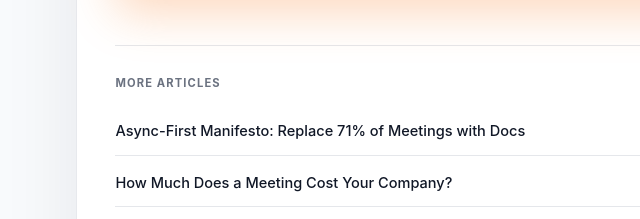
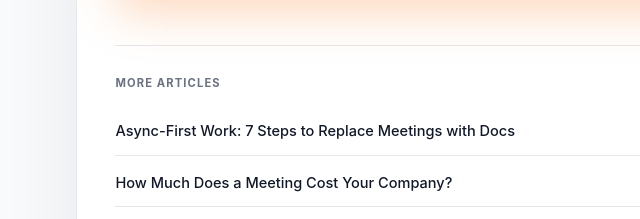
Before and after one commit to qadeeradil14-alt/meetingmeter, a plain HTML site: page blog-site/37-billion-wasted-on-meetings-is-your-company-guilty/index.html in a window 1280 px wide. Shown: the part 5531-5750 px from the top of the page, 194-834 px from the left. Drawn offline with Linux system fonts and the light colour scheme.

Commit message:
Blog: update related-post link titles

```diff
--- a/blog-site/37-billion-wasted-on-meetings-is-your-company-guilty/index.html
+++ b/blog-site/37-billion-wasted-on-meetings-is-your-company-guilty/index.html
@@ -461,7 +461,7 @@ article blockquote p{margin:0;color:#374151}
 <nav class="rel" aria-label="Related Articles">
   <h2>More Articles</h2>
   <ul>
-    <li><a href="https://blog.agendaburn.com/async-first-manifesto-replace-71-of-meetings-with-docs/"><span>Async-First Manifesto: Replace 71% of Meetings with Docs</span><span class="ra">→</span></a></li>
+    <li><a href="https://blog.agendaburn.com/async-first-manifesto-replace-71-of-meetings-with-docs/"><span>Async-First Work: 7 Steps to Replace Meetings with Docs</span><span class="ra">→</span></a></li>
     <li><a href="https://blog.agendaburn.com/how-much-does-a-meeting-cost-your-company/"><span>How Much Does a Meeting Cost Your Company?</span><span class="ra">→</span></a></li>
     <li><a href="https://blog.agendaburn.com/why-most-meetings-are-useless-and-cost-you-millions/"><span>Why Most Meetings Are Useless (And Cost You Millions)</span><span class="ra">→</span></a></li>
   </ul>
```
Also changed, not shown: blog-site/how-much-does-a-meeting-cost-your-company/index.html (+1 -1 lines), blog-site/why-most-meetings-are-useless-and-cost-you-millions/index.html (+1 -1 lines).
